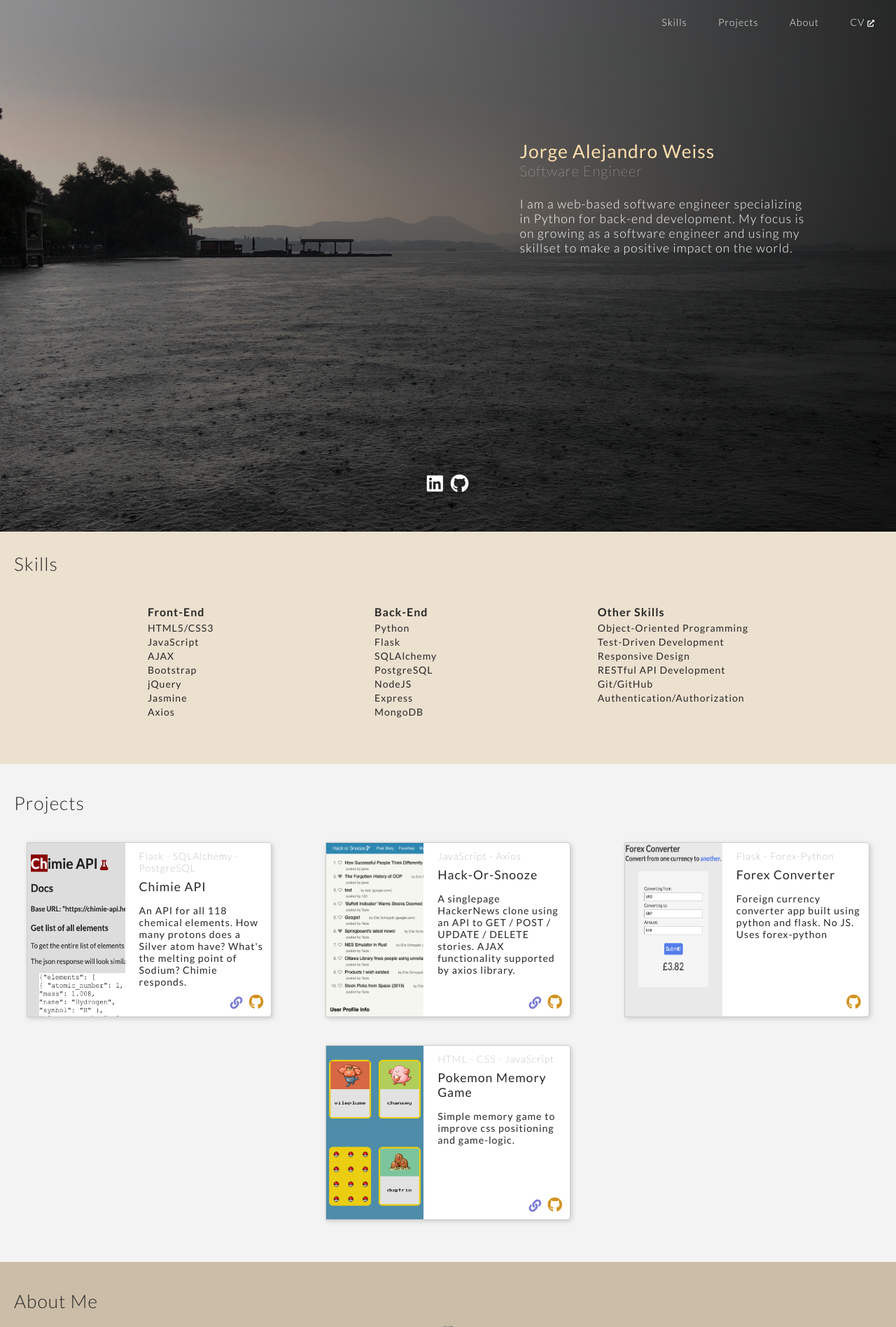
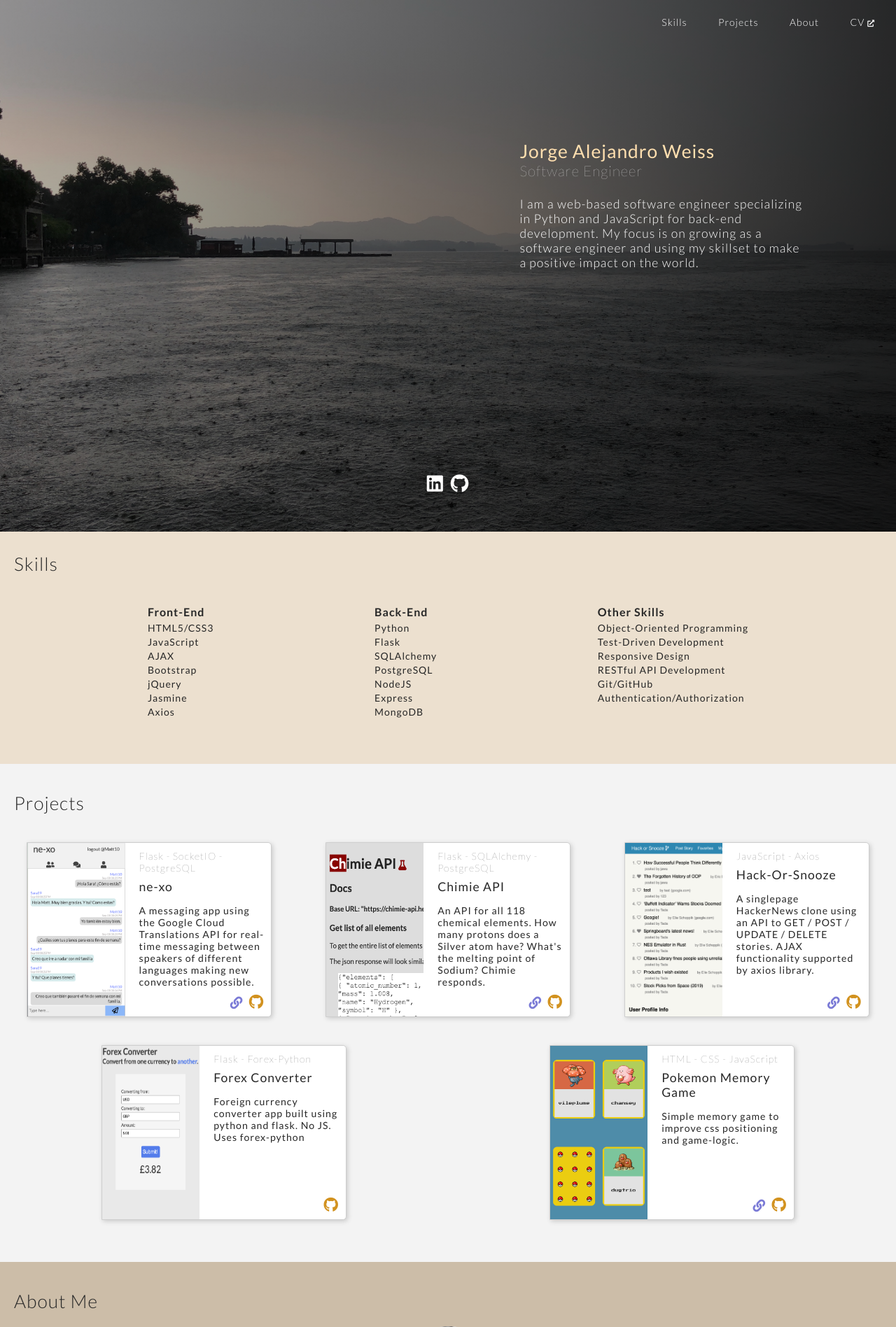
Before and after one commit to JAWeiss89/portfolio, a Flask app: page / in a window 1280 px wide. Shown: the top 1897 px of the page at 70% size. Run offline with Flask 2, Linux system fonts and the light colour scheme; some libraries are stand-ins or nearby versions.

Commit message:
Add ne-xo to portfolio

```diff
--- a/templates/index.html
+++ b/templates/index.html
@@ -31,7 +31,7 @@
             <div class="right">
                 <h1 id="name">Jorge Alejandro Weiss</h1>
                 <h3 id="title">Software Engineer</h3>
-                <p>I am a web-based software engineer specializing in Python for back-end development. My focus is on growing as a software engineer and  using my skillset to make a positive impact on the world.</p>
+                <p>I am a web-based software engineer specializing in Python and JavaScript for back-end development. My focus is on growing as a software engineer and  using my skillset to make a positive impact on the world.</p>
             </div>
         </section>
         <div class="external-links">
@@ -88,6 +88,21 @@
         <section id="projects">
             <h2 class="section-title">Projects</h2>
             <div class="projects-window">
+
+                <div class="project-card">
+                    <div class="project-img">
+                        <img src="../static/nexomobile.png" alt="placeholder image">
+                    </div>
+                    <div class="project-text">
+                        <p class="project-techs">Flask - SocketIO - PostgreSQL</p>
+                        <p class="project-title">ne-xo</p>
+                        <p class="project-description">A messaging app using the Google Cloud Translations API for real-time messaging between speakers of different languages making new conversations possible.</p>
+                        <p class="project-links">
+                            <a target="_blank" href="https://github.com/JAWeiss89/ne-xo"><i class="fab fa-github"></i></a>
+                            <a target="_blank" href="https://ne-xo.herokuapp.com/"><i class="fas fa-link"></i></a></a>
+                        </p>
+                    </div>
+                </div>
 
                 <div class="project-card">
                     <div class="project-img">
```
Also changed, not shown: static/nexomobile.png (added), 1 other file.
